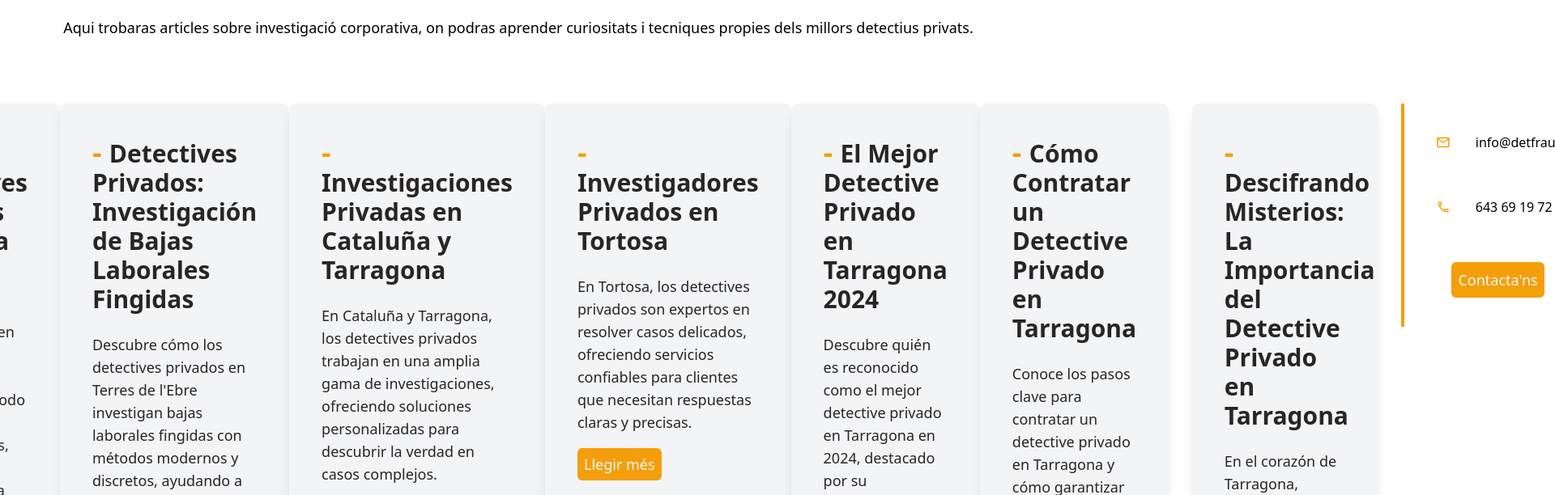
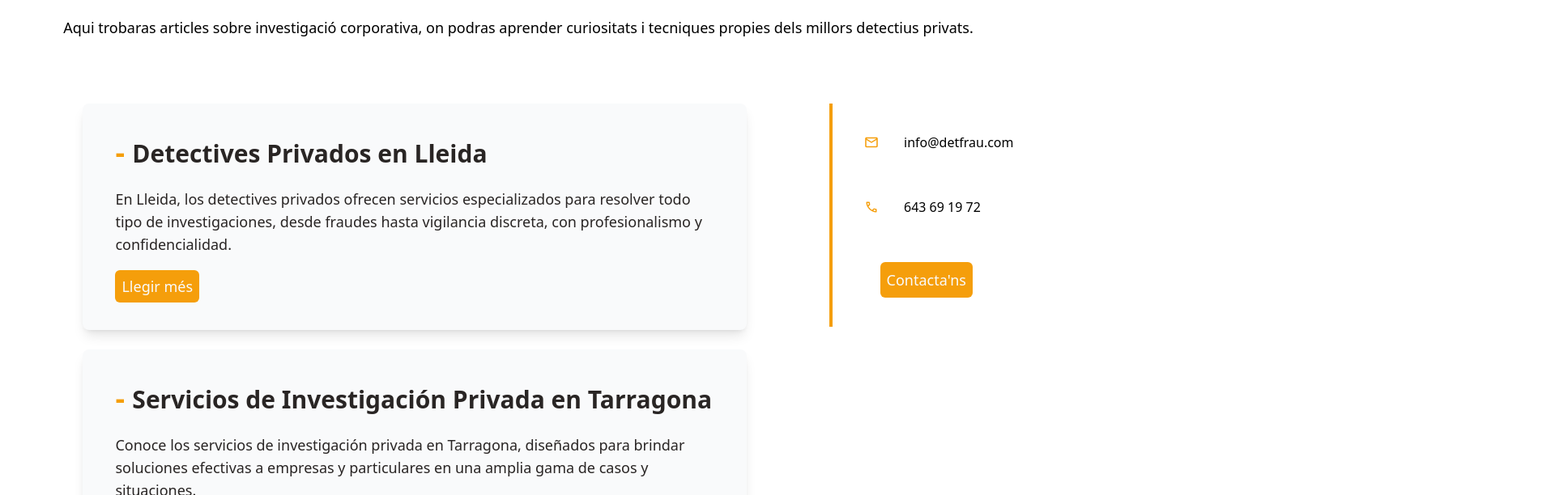
Before and after one commit to joanchorto1/detfrauweb, a Vue app: page /blog-sobre-detectius-privats in a window 1280 px wide. Shown: the part 244-856 px from the top of the page at 81% size, 1920 px wide, since content can reach past the window. Built offline with nearby package versions, Linux system fonts and the light colour scheme.

Commit message:
Arreglar la distribucio del blog

```diff
--- a/src/views/BlogView.vue
+++ b/src/views/BlogView.vue
@@ -17,8 +17,10 @@ import IconPhone from "@/components/icons/IconPhone.vue";
   </div>
   <div class="flex flex-col md:flex-row lg:flex-row  items-start  justify-center pt-10 pb-10">
 
+    <div class="flex flex-col w-4/5 space-y-6 items-center justify-center">
+
 <!--    3r mes-->
-    <div class="rounded-lg shadow-lg bg-gray-100 w-4/5 p-10 text-gray-50 text-start space-y-6">
+    <div class="rounded-lg shadow-lg bg-gray-50 w-4/5 p-10 text-gray-50 text-start space-y-6">
       <h2 class="text-3xl font-bold text-stone-800">
         <strong class="text-amber-500 font-bold text-4xl">- </strong> Detectives Privados en Lleida
       </h2>
@@ -30,7 +32,7 @@ import IconPhone from "@/components/icons/IconPhone.vue";
       </router-link>
     </div>
 
-    <div class="rounded-lg shadow-lg bg-gray-100 w-4/5 p-10 text-gray-50 text-start space-y-6">
+    <div class="rounded-lg shadow-lg bg-gray-50 w-4/5 p-10 text-gray-50 text-start space-y-6">
       <h2 class="text-3xl font-bold text-stone-800">
         <strong class="text-amber-500 font-bold text-4xl">- </strong> Servicios de Investigación Privada en Tarragona
       </h2>
@@ -42,7 +44,7 @@ import IconPhone from "@/components/icons/IconPhone.vue";
       </router-link>
     </div>
 
-    <div class="rounded-lg shadow-lg bg-gray-100 w-4/5 p-10 text-gray-50 text-start space-y-6">
+    <div class="rounded-lg shadow-lg bg-gray-50 w-4/5 p-10 text-gray-50 text-start space-y-6">
       <h2 class="text-3xl font-bold text-stone-800">
         <strong class="text-amber-500 font-bold text-4xl">- </strong> Detectives Privados en Lleida
       </h2>
@@ -57,27 +59,27 @@ import IconPhone from "@/components/icons/IconPhone.vue";
 
 
 <!--    2n mes-->
-    <div class="rounded-lg shadow-lg bg-gray-100 w-4/5 p-10 text-gray-50 text-start space-y-6">
+    <div class="rounded-lg shadow-lg bg-gray-50 w-4/5 p-10 text-gray-50 text-start space-y-6">
       <h2 class="text-3xl font-bold text-stone-800"><strong class="text-amber-500 font-bold text-4xl">- </strong> Detectives Privados: Investigación de Bajas Laborales Fingidas</h2>
       <p class="text-lg pb-6 text-stone-800">Descubre cómo los detectives privados en Terres de l'Ebre investigan bajas laborales fingidas con métodos modernos y discretos, ayudando a empresas y particulares a obtener las pruebas necesarias.</p>
       <router-link to="/baja-laboral-fingida" class="bg-amber-500 text-gray-50  text-lg p-2 rounded-md hover:bg-amber-500 hover:text-gray-50">Llegir més</router-link>
     </div>
-    <div class="rounded-lg shadow-lg bg-gray-100 w-4/5 p-10 text-gray-50 text-start space-y-6">
+    <div class="rounded-lg shadow-lg bg-gray-50 w-4/5 p-10 text-gray-50 text-start space-y-6">
       <h2 class="text-3xl font-bold text-stone-800"><strong class="text-amber-500 font-bold text-4xl">- </strong> Investigaciones Privadas en Cataluña y Tarragona</h2>
       <p class="text-lg pb-6 text-stone-800">En Cataluña y Tarragona, los detectives privados trabajan en una amplia gama de investigaciones, ofreciendo soluciones personalizadas para descubrir la verdad en casos complejos.</p>
       <router-link to="/investigador-privado-cataluña-tarragona" class="bg-amber-500 text-gray-50  text-lg p-2 rounded-md hover:bg-amber-500 hover:text-gray-50">Llegir més</router-link>
     </div>
-    <div class="rounded-lg shadow-lg bg-gray-100 w-4/5 p-10 text-gray-50 text-start space-y-6">
+    <div class="rounded-lg shadow-lg bg-gray-50 w-4/5 p-10 text-gray-50 text-start space-y-6">
       <h2 class="text-3xl font-bold text-stone-800"><strong class="text-amber-500 font-bold text-4xl">- </strong> Investigadores Privados en Tortosa</h2>
       <p class="text-lg pb-6 text-stone-800">En Tortosa, los detectives privados son expertos en resolver casos delicados, ofreciendo servicios confiables para clientes que necesitan respuestas claras y precisas.</p>
       <router-link to="/investigador-privado-tortosa" class="bg-amber-500 text-gray-50  text-lg p-2 rounded-md hover:bg-amber-500 hover:text-gray-50">Llegir més</router-link>
     </div>
-    <div class="rounded-lg shadow-lg bg-gray-100 w-4/5 p-10 text-gray-50 text-start space-y-6">
+    <div class="rounded-lg shadow-lg bg-gray-50 w-4/5 p-10 text-gray-50 text-start space-y-6">
       <h2 class="text-3xl font-bold text-stone-800"><strong class="text-amber-500 font-bold text-4xl">- </strong> El Mejor Detective Privado en Tarragona 2024</h2>
       <p class="text-lg pb-6 text-stone-800">Descubre quién es reconocido como el mejor detective privado en Tarragona en 2024, destacado por su profesionalismo, discreción y resultados excepcionales en investigaciones complejas.</p>
       <router-link to="/mejor-detective-privado-tarragona-2024" class="bg-amber-500 text-gray-50 text-lg p-2 rounded-md hover:bg-amber-500 hover:text-gray-50">Llegir més</router-link>
     </div>
-    <div class="rounded-lg shadow-lg bg-gray-100 w-4/5 p-10 text-gray-50 text-start space-y-6">
+    <div class="rounded-lg shadow-lg bg-gray-50 w-4/5 p-10 text-gray-50 text-start space-y-6">
       <h2 class="text-3xl font-bold text-stone-800"><strong class="text-amber-500 font-bold text-4xl">- </strong> Cómo Contratar un Detective Privado en Tarragona</h2>
       <p class="text-lg pb-6 text-stone-800">Conoce los pasos clave para contratar un detective privado en Tarragona y cómo garantizar que tu elección sea profesional y confiable para tus necesidades específicas.</p>
       <router-link to="/como-contratar-un-detective-privado-tarragona" class="bg-amber-500 text-gray-50 text-lg p-2 rounded-md hover:bg-amber-500 hover:text-gray-50">Llegir més</router-link>
@@ -88,25 +90,24 @@ import IconPhone from "@/components/icons/IconPhone.vue";
 
 
     <!--   1r mes -->
-    <div class="flex flex-col lg:w-4/5 w-full md:w-4/5 items-center space-y-6 justify-center">
-      <div class="rounded-lg shadow-lg bg-gray-100 w-4/5 p-10 text-gray-50 text-start space-y-6">
+      <div class="rounded-lg shadow-lg bg-gray-50 w-4/5 p-10 text-gray-50 text-start space-y-6">
         <h2 class="text-3xl font-bold text-stone-800"><strong class="text-amber-500 font-bold text-4xl">- </strong> Descifrando Misterios: La Importancia del Detective Privado en Tarragona</h2>
         <p class="text-lg pb-6 text-stone-800 ">En el corazón de Tarragona, donde el Mediterráneo susurra secretos y las calles cuentan historias entrelazadas, la necesidad de un detective privado se vuelve una realidad palpable. ¿Qué papel juegan estos investigadores en la trama de esta ciudad llena de encanto y enigmas? </p>
         <router-link to="/detectiu-privat-tarragona" class="bg-amber-500 text-gray-50  text-lg p-2 rounded-md hover:bg-amber-500 hover:text-gray-50">Llegir més</router-link>
       </div>
-      <div class="rounded-lg shadow-lg bg-gray-100 w-4/5 p-10 text-gray-50 text-start space-y-6">
+      <div class="rounded-lg shadow-lg bg-gray-50 w-4/5 p-10 text-gray-50 text-start space-y-6">
         <h2 class="text-3xl font-bold text-stone-800"><strong class="text-amber-500 font-bold text-4xl">- </strong> Descubriendo la Verdad: Detective de Infidelidades en Castellón</h2>
         <p class="text-lg pb-6 text-stone-800 ">En un mundo donde las relaciones personales pueden ser complicadas y los secretos a menudo se esconden en las sombras, contar con la ayuda de un detective de infidelidades en Castellón puede ser la clave para desentrañar la verdad oculta. </p>
         <router-link to="/detectiu-infidelitat-castellon" class="bg-amber-500 text-gray-50  text-lg p-2 rounded-md hover:bg-amber-500 hover:text-gray-50">Llegir més</router-link>
       </div>
-      <div class="rounded-lg shadow-lg bg-gray-100 w-4/5 p-10 text-gray-50 text-start space-y-6">
+      <div class="rounded-lg shadow-lg bg-gray-50 w-4/5 p-10 text-gray-50 text-start space-y-6">
         <h2 class="text-3xl font-bold text-stone-800"><strong class="text-amber-500 font-bold text-4xl">- </strong> Desvelando Misterios: Detectives Privados en Terres de l'Ebre</h2>
         <p class="text-lg pb-6 text-stone-800 ">En las tierras que baña el río Ebro, donde la historia se entrelaza con la modernidad y los secretos yacen entre los recodos de la naturaleza, la presencia de detectives privados en Terres de l'Ebre se convierte en un faro de esperanza para aquellos que buscan respuestas en medio de la incertidumbre.</p>
         <router-link to="/detectiu-privat-terres-de-lebre" class="bg-amber-500 text-gray-50  text-lg p-2 rounded-md hover:bg-amber-500 hover:text-gray-50">Llegir més</router-link>
       </div>
 
+    </div>
 
-    </div>
     <div class="md:visible lg:visible invisible flex flex-col w-1/5 border-l-4 border-amber-500 p-2 items-start justify-start">
       <ul class="">
         <li class="flex items-center content-center">
@@ -123,10 +124,11 @@ import IconPhone from "@/components/icons/IconPhone.vue";
         </li>
       </ul>
     </div>
+    </div>
+
 
   </div>
 
-</div>
 </template>
 
 <style scoped>
```
Lines whose indentation alone changed are shown as unchanged.
